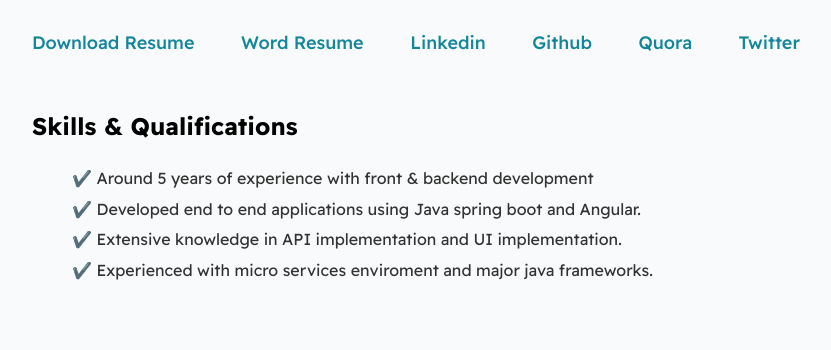
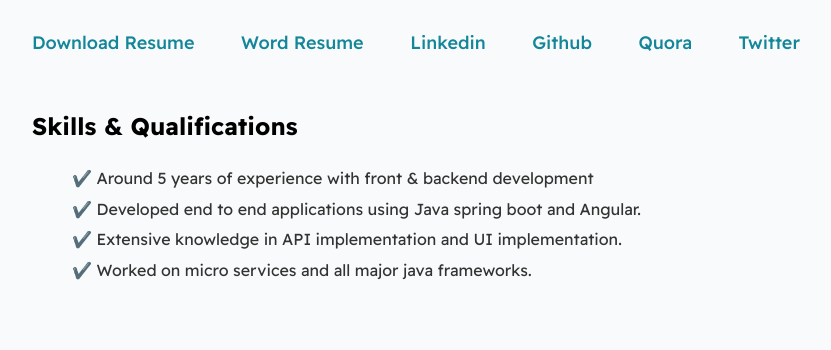
Before and after one commit to nafi635/my-digital-resume, a plain HTML site: page index.html in a window 1280 px wide. Shown: the part 425-775 px from the top of the page, without its empty margins (224-1055 px from the left). Drawn offline with Linux system fonts and the light colour scheme.

Commit message:
Some changes

```diff
--- a/index.html
+++ b/index.html
@@ -50,7 +50,7 @@
                     <li>✔️ Around 5 years of experience with front & backend development</li>
                     <li>✔️ Developed end to end applications using Java spring boot and Angular. </li>
                     <li>✔️ Extensive knowledge in API implementation and UI implementation.</li>
-                    <li>✔️ Experienced with micro services enviroment and major java frameworks.</li>
+                    <li>✔️ Worked on micro services and all major java frameworks.</li>
 
                 </ul>
             </section>
```
